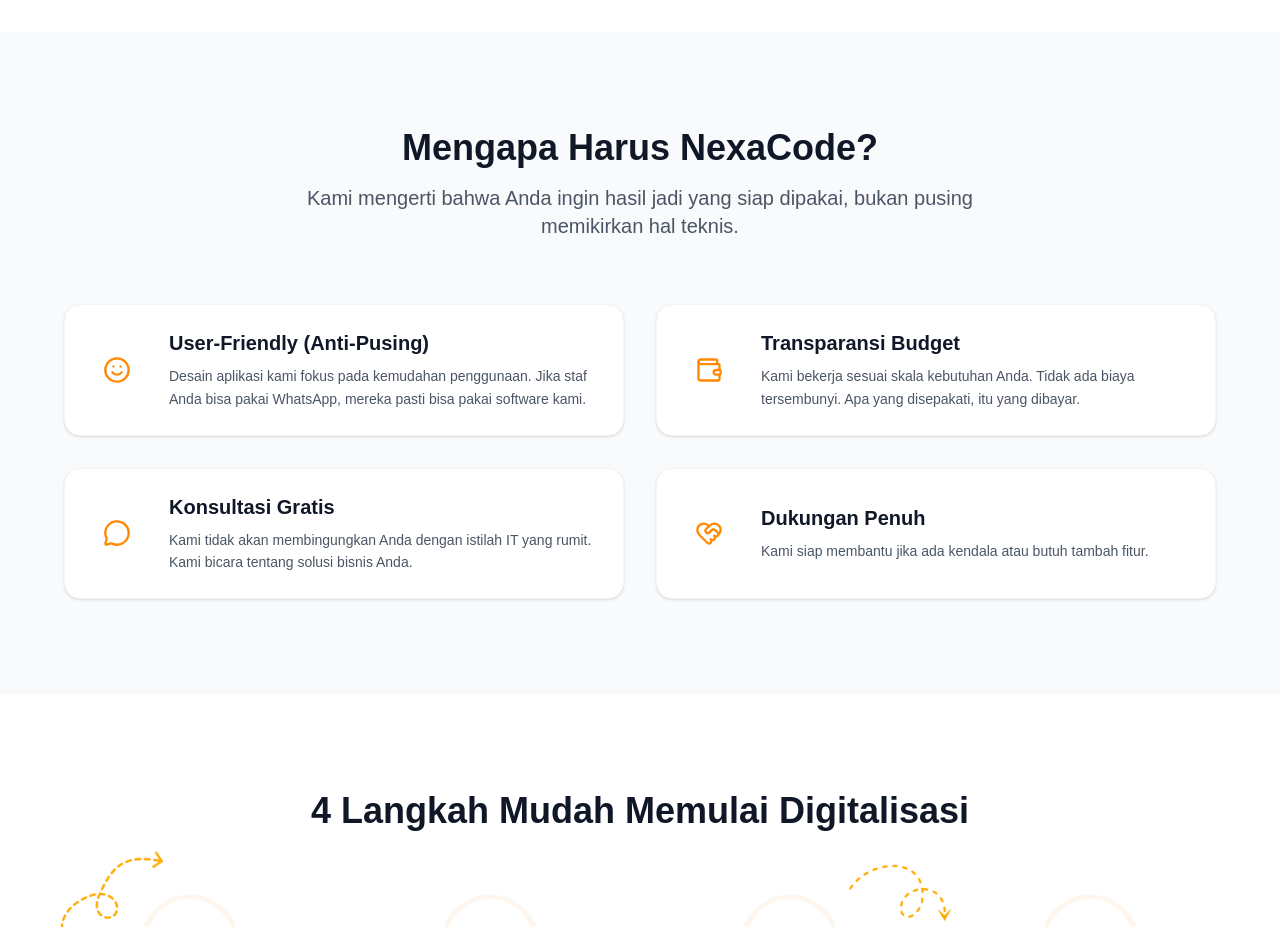
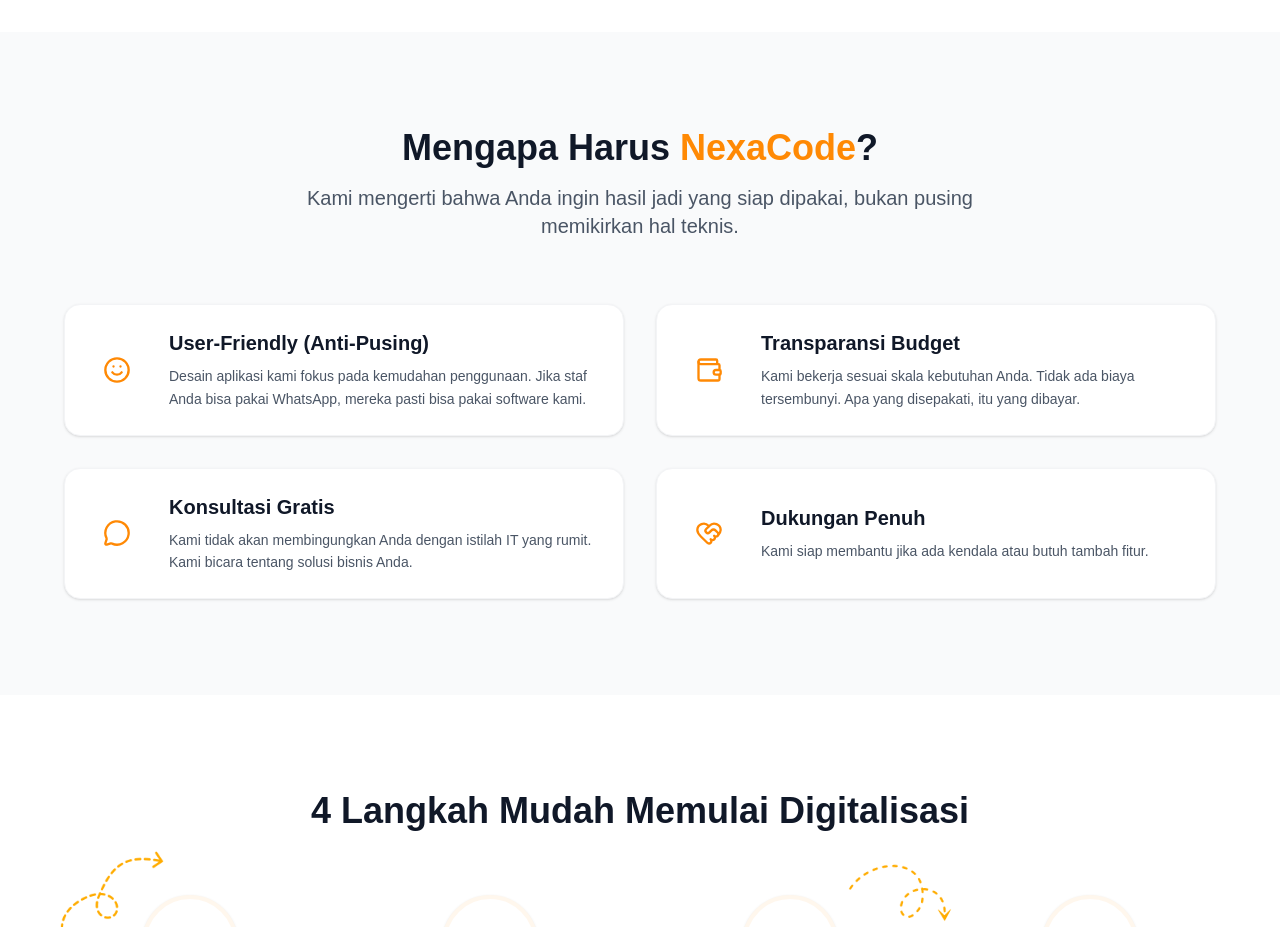
Before and after one commit to Nexa-Code-Studio/landing, a Next.js app: page / in a window 1280 px wide. Shown: the part 3700-4627 px from the top of the page. Built offline with nearby package versions, Linux system fonts and the light colour scheme.

Commit message:
update: color text nexacode

```diff
--- a/src/components/sections/WhyUs.tsx
+++ b/src/components/sections/WhyUs.tsx
@@ -32,7 +32,7 @@
             <div className="mx-auto max-w-6xl">
                 <div className="mb-16 md:text-center max-w-3xl mx-auto">
                     <h2 className="text-3xl md:text-4xl font-bold text-gray-900">
-                        Mengapa Harus NexaCode?
+                        Mengapa Harus <span className="text-orange-400">NexaCode</span>?
                     </h2>
                     <p className="mt-4 text-xl text-gray-600">
                         Kami mengerti bahwa Anda ingin hasil jadi yang siap dipakai, bukan pusing memikirkan hal teknis.
```
